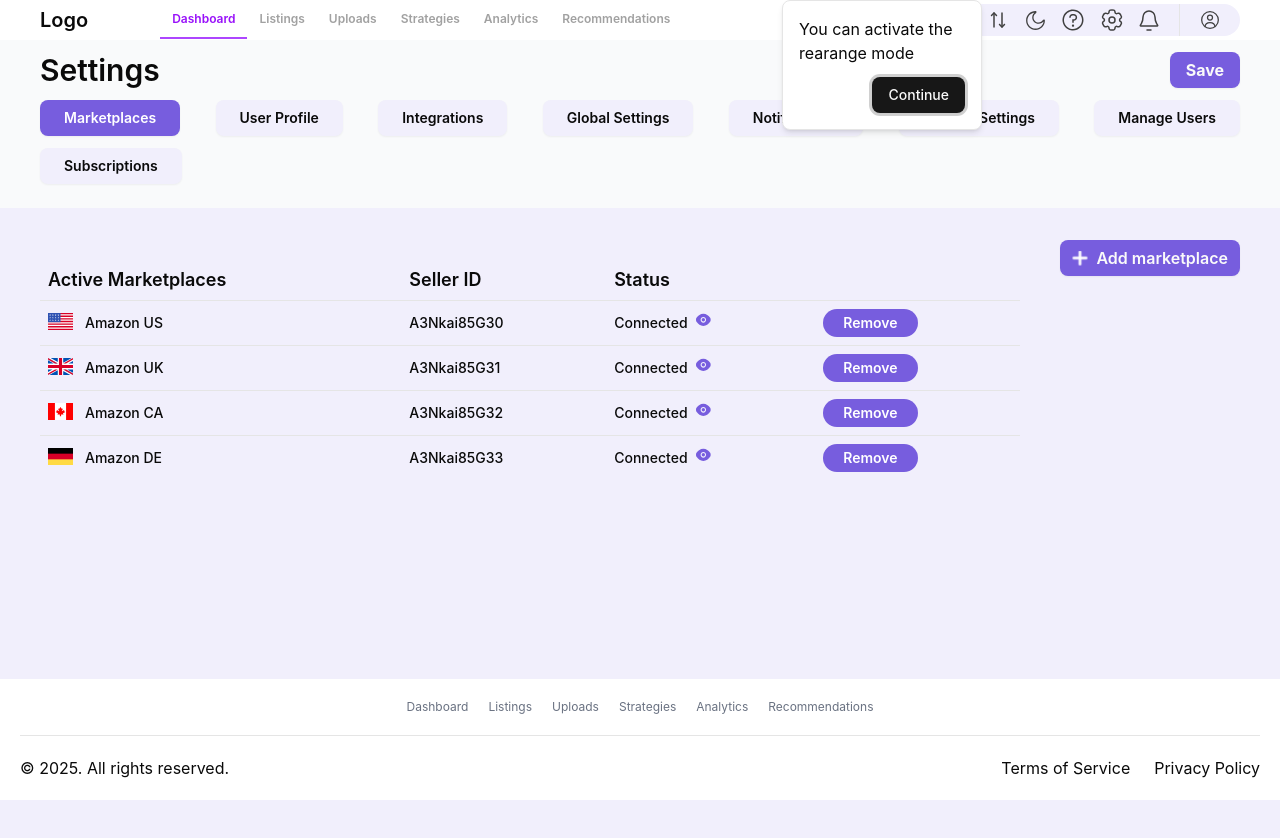
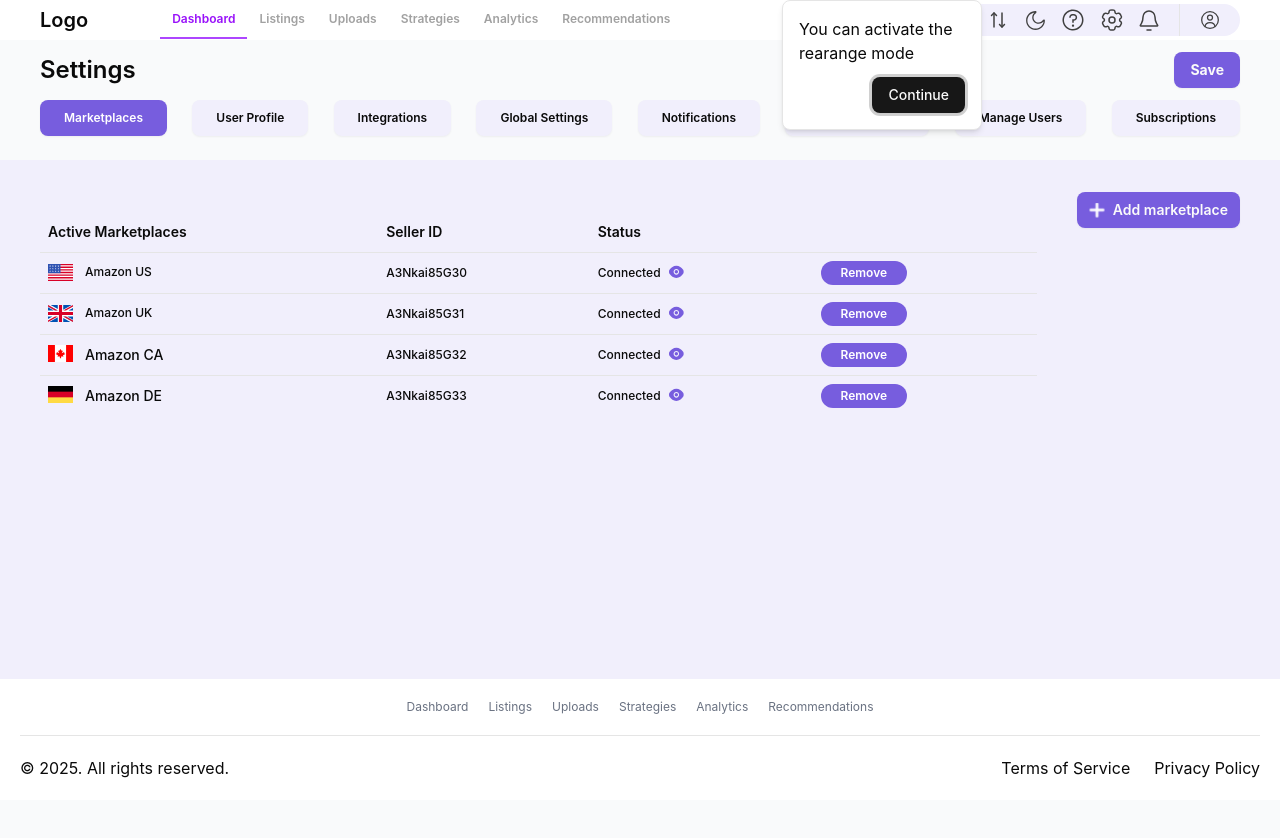
Before and after one commit to JosueValbuena/upwork-first, a React (Vite) app: page /dashboard/settings in a window 1280 px wide. Shown: the top 838 px of the page. After the commit the page ends 800 px from the top, so only its background shows below. Built offline with nearby package versions, Linux system fonts and the light colour scheme.

Commit message:
fuente reducida en marketplaces settings

```diff
--- a/src/components/organism/active-marketplaces-section/ActiveMarketplacesSection.tsx
+++ b/src/components/organism/active-marketplaces-section/ActiveMarketplacesSection.tsx
@@ -16,41 +16,41 @@ const ActiveMarketplacesSection = () => {
 
     const tableData = [
         {
-            active_marketplaces: <div className="flex gap-3"><IconUSAFlag />  <p>Amazon US</p></div>,
-            seller_ID: 'A3Nkai85G30',
-            status: <div className="flex gap-2"><p>Connected</p> <IconEyeContainedPuprle /></div>,
+            active_marketplaces: <div className="flex gap-3"><IconUSAFlag />  <p className="text-xs">Amazon US</p></div>,
+            seller_ID: <p className="text-xs">A3Nkai85G30</p>,
+            status: <div className="flex gap-2"><p className="text-xs">Connected</p> <IconEyeContainedPuprle /></div>,
             action: <div
-                className="bg-primary-dark text-center text-white w-fit py-1 px-5 rounded-xl cursor-pointer font-semibold"
+                className="bg-primary-dark text-center text-white w-fit py-1 px-5 rounded-xl cursor-pointer font-semibold text-xs"
             >
                 Remove
             </div>
         },
         {
-            active_marketplaces: <div className="flex gap-3"><IconUKFlag />  <p>Amazon UK</p></div>,
-            seller_ID: 'A3Nkai85G31',
-            status: <div className="flex gap-2"><p>Connected</p> <IconEyeContainedPuprle /></div>,
+            active_marketplaces: <div className="flex gap-3"><IconUKFlag />  <p className="text-xs">Amazon UK</p></div>,
+            seller_ID: <p className="text-xs">A3Nkai85G31</p>,
+            status: <div className="flex gap-2"><p className="text-xs">Connected</p> <IconEyeContainedPuprle /></div>,
             action: <div
-                className="bg-primary-dark text-center text-white w-fit py-1 px-5 rounded-xl cursor-pointer font-semibold"
+                className="bg-primary-dark text-center text-white w-fit py-1 px-5 rounded-xl cursor-pointer font-semibold text-xs"
             >
                 Remove
             </div>
         },
         {
             active_marketplaces: <div className="flex gap-3"><IconCanadaFlag />  <p>Amazon CA</p></div>,
-            seller_ID: 'A3Nkai85G32',
-            status: <div className="flex gap-2"><p>Connected</p> <IconEyeContainedPuprle /></div>,
+            seller_ID: <p className="text-xs">A3Nkai85G32</p>,
+            status: <div className="flex gap-2"><p className="text-xs">Connected</p> <IconEyeContainedPuprle /></div>,
             action: <div
-                className="bg-primary-dark text-center text-white w-fit py-1 px-5 rounded-xl cursor-pointer font-semibold"
+                className="bg-primary-dark text-center text-white w-fit py-1 px-5 rounded-xl cursor-pointer font-semibold text-xs"
             >
                 Remove
             </div>
         },
         {
             active_marketplaces: <div className="flex gap-3"><IconGermanyFlag />  <p>Amazon DE</p></div>,
-            seller_ID: 'A3Nkai85G33',
-            status: <div className="flex gap-2"><p>Connected</p> <IconEyeContainedPuprle /></div>,
+            seller_ID: <p className="text-xs">A3Nkai85G33</p>,
+            status: <div className="flex gap-2"><p className="text-xs">Connected</p> <IconEyeContainedPuprle /></div>,
             action: <div
-                className="bg-primary-dark text-center text-white w-fit py-1 px-5 rounded-xl cursor-pointer font-semibold"
+                className="bg-primary-dark text-center text-white w-fit py-1 px-5 rounded-xl cursor-pointer font-semibold text-xs"
             >
                 Remove
             </div>
@@ -69,7 +69,7 @@ const ActiveMarketplacesSection = () => {
     return (
         <>
 
-            <SelectMarketplaceModal isOpen={isOpenModal} onCloseModal={onCloseModal}/>
+            <SelectMarketplaceModal isOpen={isOpenModal} onCloseModal={onCloseModal} />
 
             <div className="p-3 flex flex-col gap-3 bg-primary-light mt-6 h-full md:px-5">
                 <div className="w-full max-w-[1366px] mx-auto flex flex-col-reverse md:p-5 lg:flex-row">
@@ -80,7 +80,7 @@ const ActiveMarketplacesSection = () => {
 
                     <div className="lg:ml-10">
                         <Button
-                            className="bg-primary-dark text-md font-semibold"
+                            className="bg-primary-dark text-sm font-semibold"
                             onClick={onOpenModal}
                         >
                             <IconPlusOutlinedWhite />
--- a/src/components/organism/table-custom-two/TableCustomTwo.tsx
+++ b/src/components/organism/table-custom-two/TableCustomTwo.tsx
@@ -22,7 +22,7 @@ const TableCustomTwo = ({ tableHeadTitles, tableContent, customizeHeader }: Tabl
             <TableHeader className={customizeHeader ? customizeHeader : ''}>
                 <TableRow>
                     {tableHeadTitles.map((title: string) => (
-                        <TableHead className="font-semibold text-lg">{title}</TableHead>
+                        <TableHead className="font-semibold text-md">{title}</TableHead>
                     ))}
                     {/* <TableHead className="w-[100px]">Invoice</TableHead>
                     <TableHead>Method</TableHead>
@@ -35,27 +35,9 @@ const TableCustomTwo = ({ tableHeadTitles, tableContent, customizeHeader }: Tabl
                         {Object.values(element).map((elementValue: any) => (
                             <TableCell className="font-medium">{elementValue}</TableCell>
                         ))}
-                        {/* <TableCell className="font-medium">{element?.active_marketplaces}</TableCell>
-                        <TableCell>{element?.seller_ID}</TableCell>
-                        <TableCell>{element?.status}</TableCell>
-                        <TableCell className="text-right">{element?.action}</TableCell> */}
                     </TableRow>
                 ))}
-                {/*              {invoices.map((invoice) => (
-                    <TableRow key={invoice.invoice}>
-                        <TableCell className="font-medium">{invoice.invoice}</TableCell>
-                        <TableCell>{invoice.paymentStatus}</TableCell>
-                        <TableCell>{invoice.paymentMethod}</TableCell>
-                        <TableCell className="text-right">{invoice.totalAmount}</TableCell>
-                    </TableRow>
-                ))} */}
             </TableBody>
-            {/* <TableFooter>
-                <TableRow>
-                    <TableCell colSpan={3}>Total</TableCell>
-                    <TableCell className="text-right">$2,500.00</TableCell>
-                </TableRow>
-            </TableFooter> */}
         </Table>
     )
 };
--- a/src/pages/general-settings/Settings.tsx
+++ b/src/pages/general-settings/Settings.tsx
@@ -63,11 +63,11 @@ const Settings = () => {
             <div className='max-w-[1366px] w-full mx-auto'>
 
                 <div className="flex items-center justify-between pt-3 mx-10 mb-3">
-                    <h1 className='text-3xl font-semibold'>
+                    <h1 className='text-2xl font-semibold'>
                         Settings
                     </h1>
 
-                    <Button className="font-bold text-md bg-primary-dark">
+                    <Button className="font-bold text-sm bg-primary-dark">
                         Save
                     </Button>
                 </div>
@@ -76,7 +76,7 @@ const Settings = () => {
                     {buttonsTab.map(element => (
                         <Button
                             key={element.label}
-                            className={`text-sm font-semibold bg-primary-light text-foreground hover:bg-primary-dark px-6
+                            className={`text-xs font-semibold bg-primary-light text-foreground hover:bg-primary-dark px-6
                             ${activeTab === element.label ? 'bg-primary-dark text-white' : ''}
                             `}
                             onClick={() => onChangeTab(element.label)}
@@ -91,7 +91,7 @@ const Settings = () => {
                         {globalSettingsOptions.map(element => (
                             <Button
                                 key={element.label}
-                                className={`text-sm font-semibold bg-primary-light text-foreground hover:bg-primary-dark
+                                className={`text-xs font-semibold bg-primary-light text-foreground hover:bg-primary-dark
                         ${activeGeneralSettionsTab === element.label ? 'bg-primary-dark text-white' : ''}
                         `}
                                 onClick={() => onGeneralSettingsTab(element.label)}
```
